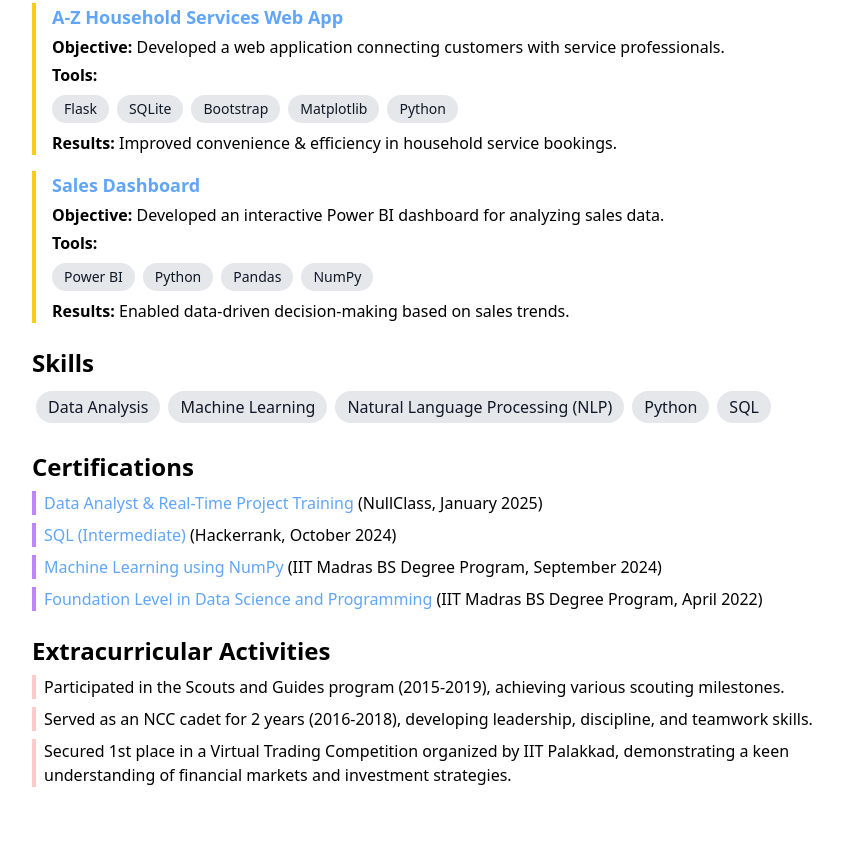
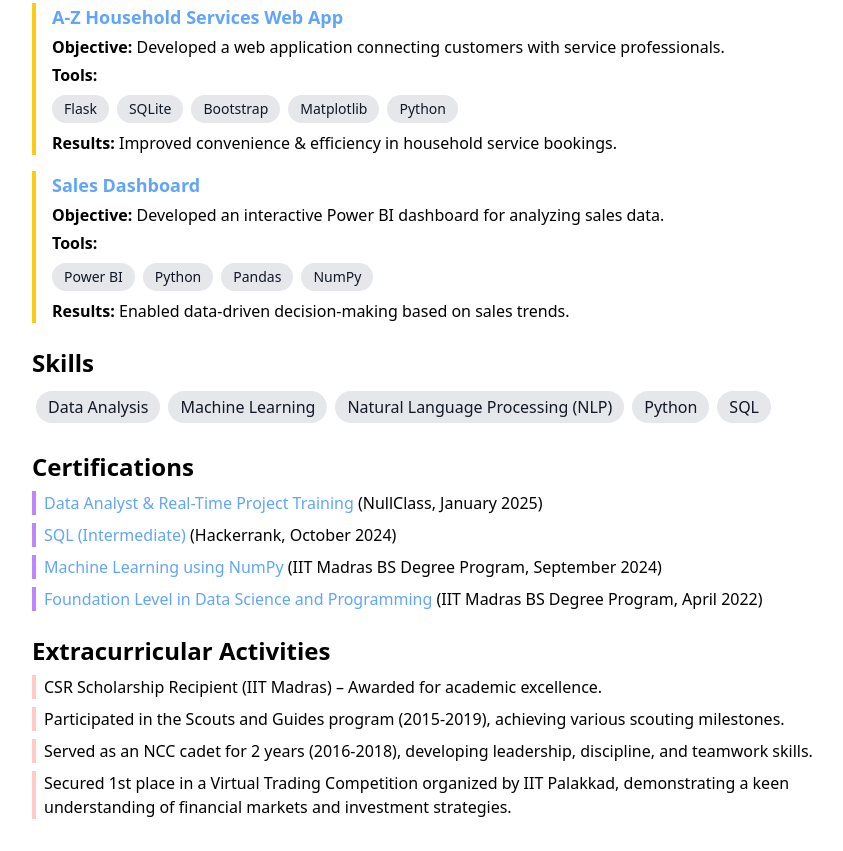
Before and after one commit to imran-nazir0011/Portfolio, a plain HTML site: page resume.html in a window 1280 px wide. Shown: the part 1141-1992 px from the top of the page, without its empty margins (184-1027 px from the left). Before the commit the page ends 1960 px from the top, so only its background shows below. Drawn offline with nearby package versions, Linux system fonts and the light colour scheme.

Commit message:
Update resume.html

```diff
--- a/resume.html
+++ b/resume.html
@@ -217,6 +217,7 @@
                 ],
 
                         activities: [
+                        "CSR Scholarship Recipient (IIT Madras) – Awarded for academic excellence.",
                         "Participated in the Scouts and Guides program (2015-2019), achieving various scouting milestones.",
                         "Served as an NCC cadet for 2 years (2016-2018), developing leadership, discipline, and teamwork skills.",
                         "Secured 1st place in a Virtual Trading Competition organized by IIT Palakkad, demonstrating a keen understanding of financial markets and investment strategies."
```
